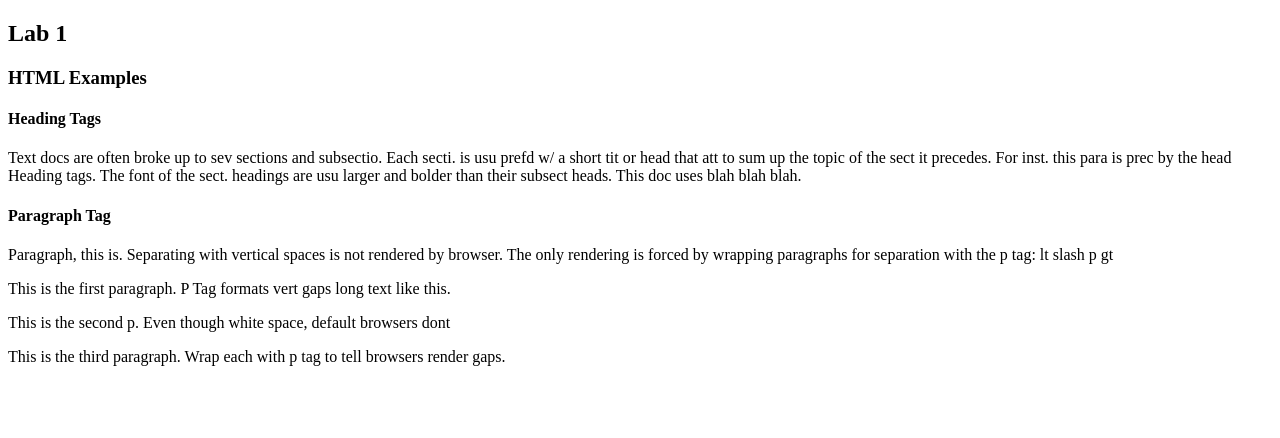
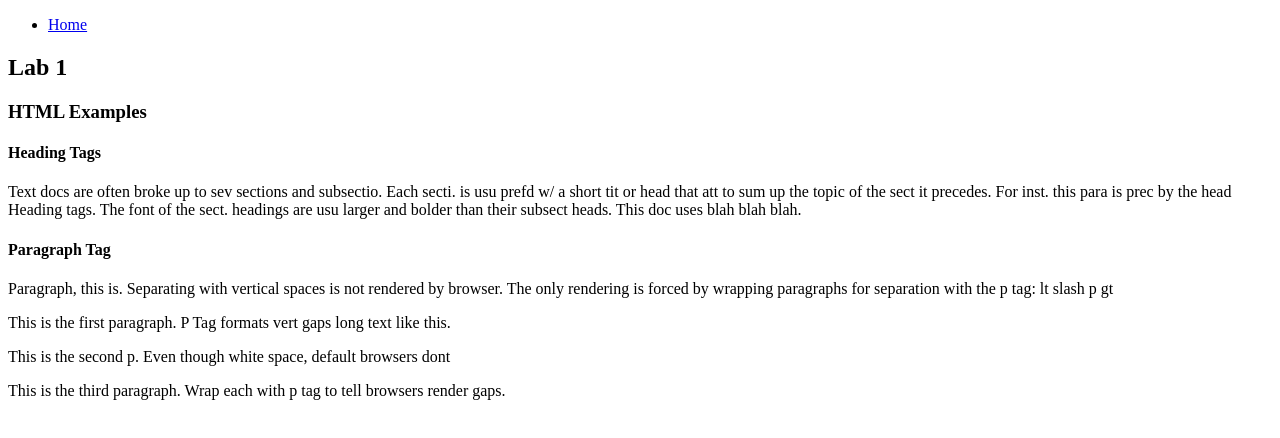
Before and after one commit to tdefuria/kambaz-next-js, a Next.js app: page /Labs/Lab1 in a window 1280 px wide. Shown: the top 438 px of the page. Built offline with nearby package versions, Linux system fonts and the light colour scheme.

Commit message:
home/back

```diff
--- a/app/Labs/Lab1/page.tsx
+++ b/app/Labs/Lab1/page.tsx
@@ -1,6 +1,13 @@
+import Link from "next/link";
 export default function Lab1() {
     return (
         <div id="wd-lab1">
+            <ul>
+                <li>
+                    <Link href="/Labs" id="wd-labs-link">
+                    Home </Link>
+                </li>
+            </ul>
             <h2>Lab 1</h2>
             <h3>HTML Examples</h3>
             <div id="wd-h-tag">
```
